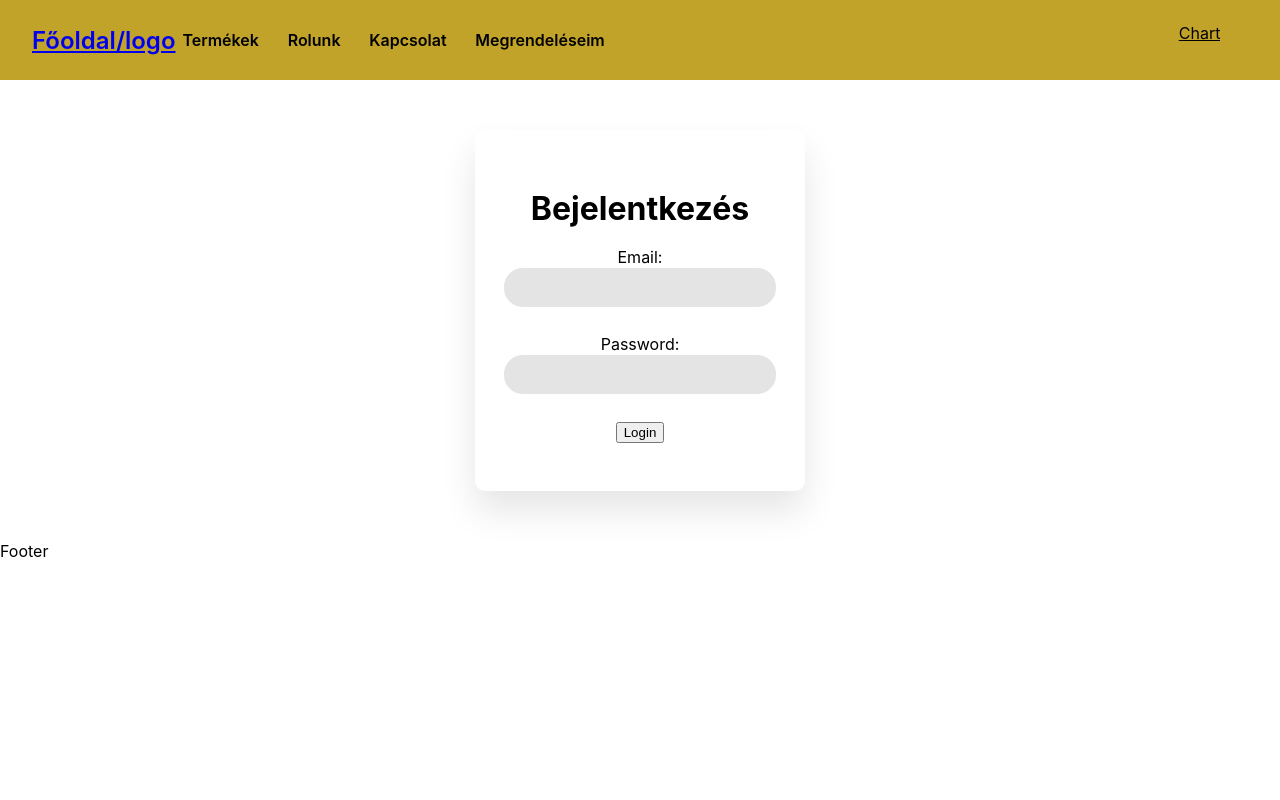
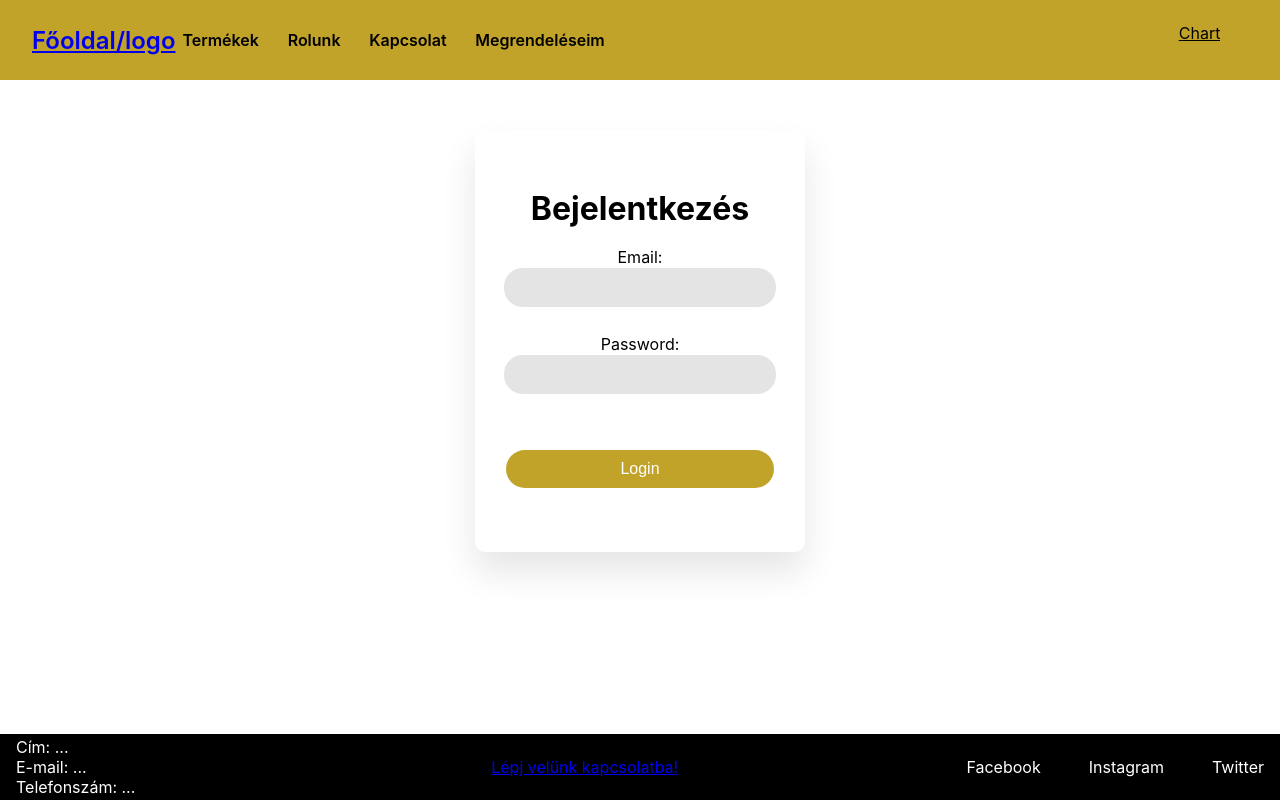
Before and after one commit to Pinke2k/fullstack-webshop-csapat9, a React (Vite) app in the folder frontend/: page /user/login in a window 1280 px wide. Built offline with nearby package versions, Linux system fonts and the light colour scheme; no server answers; some icons are missing.

Commit message:
footer-login-register css megcsinálva

```diff
--- a/frontend/src/components/webshop/Footer/Footer.css
+++ b/frontend/src/components/webshop/Footer/Footer.css
@@ -0,0 +1,57 @@
+html{
+    height: 100%;
+    box-sizing: border-box;
+}
+
+body{
+    margin: 0;
+    position: relative;
+    min-height: 100%;
+    padding-bottom: 6rem;
+    box-sizing: inherit;
+}
+
+footer{
+    background-color: var(--clr-dark-dark);
+    color: var(--clr-light-white);
+    position: absolute;
+    left: 0;
+    right: 0;
+    bottom: 0;
+    padding: 0.2rem 1rem 0.2rem 1rem;
+}
+
+.footer{
+
+    display: flex;
+    justify-items: center;
+    align-self: flex-end;
+    gap: 0.5rem;
+    width: 100%;
+}
+
+
+.info{
+    display: grid;
+    grid-template-rows: repeat(3, 1fr);
+    justify-self: start;
+    align-items: end;
+    width: 100%;
+    grid-column: 1/3;
+}
+
+.contactMe{
+    display: grid;
+    width: 100%;
+    align-self: center;
+    grid-column: 3/3;
+    align-items: end;
+}
+
+.social{
+    display: grid;
+    grid-template-columns: repeat(3, 1fr);
+    align-self: center;
+    gap: 3em;
+    grid-column: 2/3;
+}
--- a/frontend/src/components/webshop/Footer/Footer.jsx
+++ b/frontend/src/components/webshop/Footer/Footer.jsx
@@ -1,3 +1,27 @@
+import "./Footer.css"
+
+
+
 export function Footer() {
-  return <div>Footer</div>;
+
+
+  return(
+    <>
+        <footer className="footer">
+            <div className="info">
+                <span>Cím: ...</span>
+                <span>E-mail: ...</span>
+                <span>Telefonszám: ...</span>
+            </div>
+            <div className="contactMe">
+                <a href="/contact">Lépj velünk kapcsolatba!</a>
+            </div>
+            <div className="social">
+                <a>Facebook</a>
+                <a>Instagram</a>
+                <a>Twitter</a>
+            </div>
+        </footer>
+    </>
+)
 }
--- a/frontend/src/components/webshop/Login/Login.jsx
+++ b/frontend/src/components/webshop/Login/Login.jsx
@@ -47,7 +47,7 @@ export default function Login() {
                   />
                 </p>
                 <p>
-                  <button type="submit">Login</button>
+                  <button type="submit" className='login-button'>Login</button>
                 </p>
               </div>
             </form>
--- a/frontend/src/components/webshop/Register/Register.css
+++ b/frontend/src/components/webshop/Register/Register.css
@@ -9,12 +9,12 @@
 }
 
 
-.login-h1{
+.register-h1{
     font-size: 2rem;
     margin-bottom: 1.2rem;
 }
 
-.login-input{
+.register-input{
     width: 92%;
     outline: none;
     border: 1px solid #fff;
@@ -24,7 +24,7 @@
     background: #e4e4e4;
 }
 
-.login-button{
+.register-button{
     font-size: 1rem;
     margin-top: 1.8rem;
     padding: 10px;
@@ -39,10 +39,10 @@
 }
 
 
-.login-button:hover{
+.register-button:hover{
     background:#b99c45;
 }
 
-.login-input:focus{
+.register-input:focus{
     border: 1px solid rgb(192, 192, 192)
 }
--- a/frontend/src/components/webshop/Register/Register.jsx
+++ b/frontend/src/components/webshop/Register/Register.jsx
@@ -16,11 +16,11 @@ export default function Login() {
           <div className='wrapper'>
             <form>
               <div>
-                <h1 className="login-h1">Register</h1>
+                <h1 className="register-h1">Register</h1>
                 <p>
                   Email:{' '}
                 <input
-                  className="login-input"
+                  className="register-input"
                   type="email"
                   value={formData.email}
                   onChange={(e) => setFormData({ ...formData, email: e.target.value })}
@@ -30,7 +30,7 @@ export default function Login() {
               <p>
                 Username:{' '}
                 <input
-                  className="login-input"
+                  className="register-input"
                   type="text"
                   value={formData.username}
                   onChange={(e) => setFormData({ ...formData, username: e.target.value })}
@@ -40,7 +40,7 @@ export default function Login() {
               <p>
                 Password:{' '}
                 <input
-                  className="login-input"
+                  className="register-input"
                   type="password"
                   value={formData.password}
                   onChange={(e) => {
@@ -51,7 +51,7 @@ export default function Login() {
                 />
               </p>
               <p>
-                <button type="submit" onClick={() => authFetches.userRegister(formData)}>
+                <button type="submit" className='register-button' onClick={() => authFetches.userRegister(formData)}>
                   Register
                 </button>
               </p>
```
